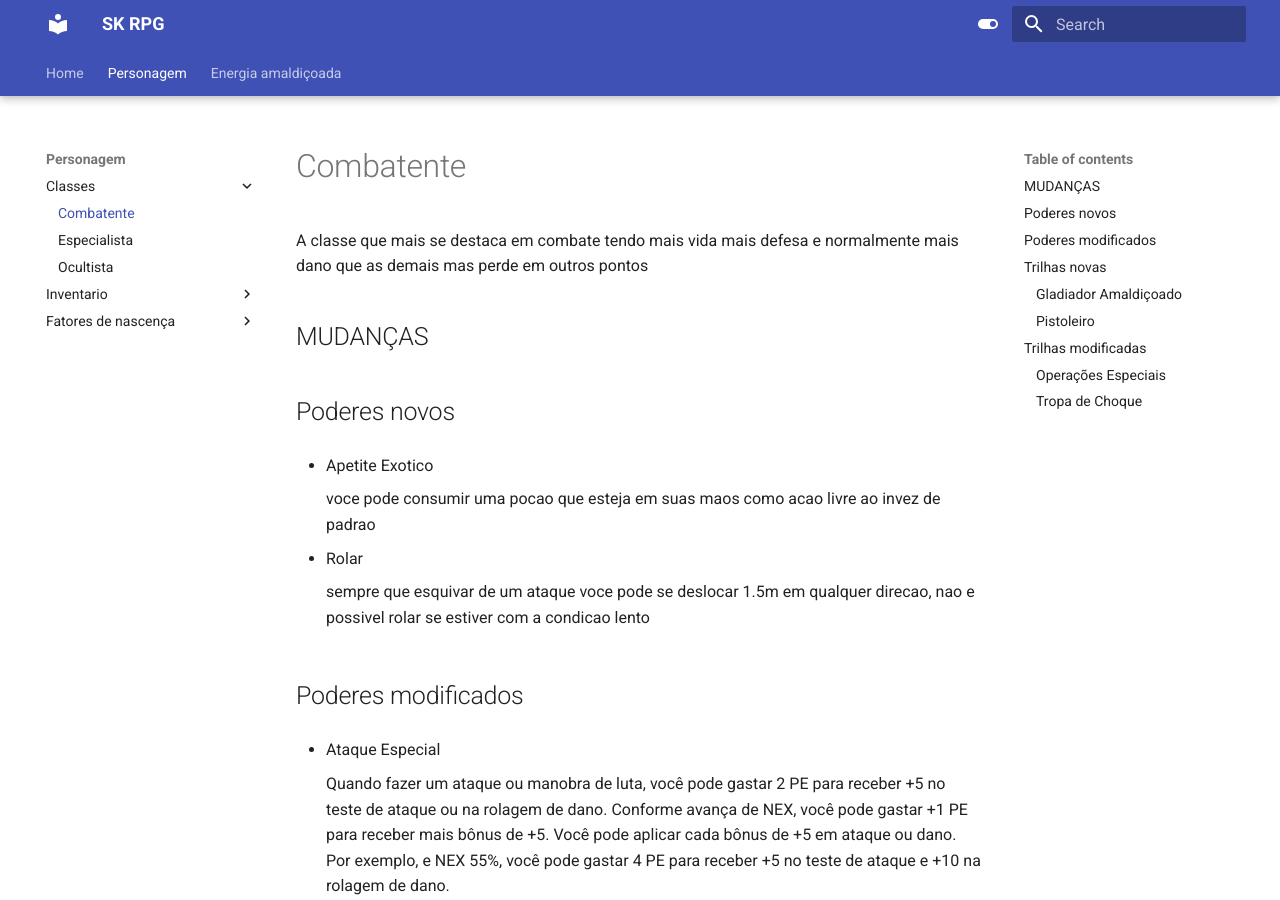
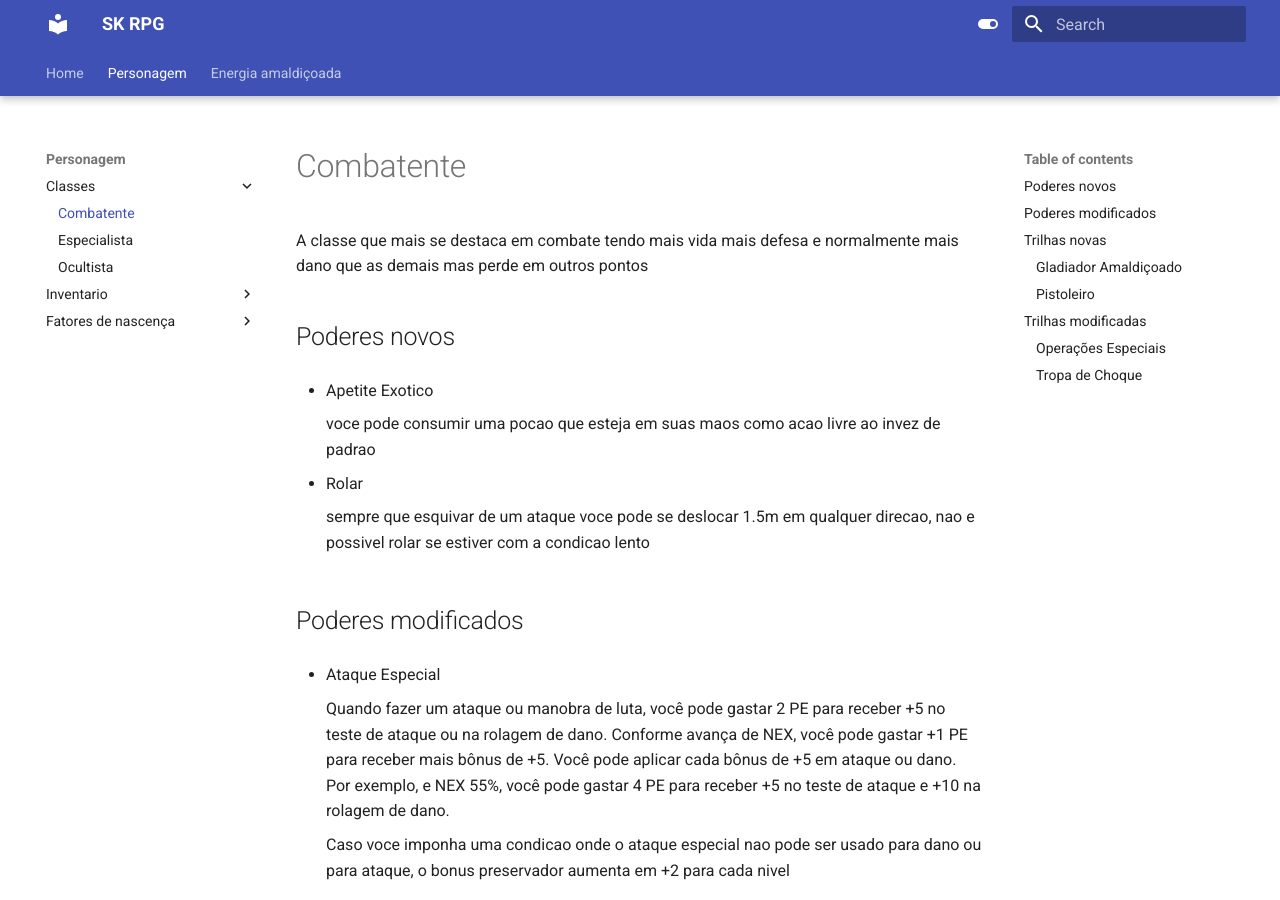
Before and after one commit to nerdolagens/SK-RPG-docs, an MkDocs documentation site: the page built from docs/character/classes/combatente.md, in a window 1280 px wide and 900 px high. Built offline with MkDocs 1.6.1 and Material for MkDocs 9.7.7, drawn with Linux system fonts in a browser that asks for light colours.

Commit message:
eu te odeio git

```diff
--- a/docs/character/classes/combatente.md
+++ b/docs/character/classes/combatente.md
@@ -1,8 +1,4 @@
 A classe que mais se destaca em combate tendo mais vida mais defesa e normalmente mais dano que as demais mas perde em outros pontos
-
-## MUDANÇAS
-
-
 
 ## Poderes novos
 
```
